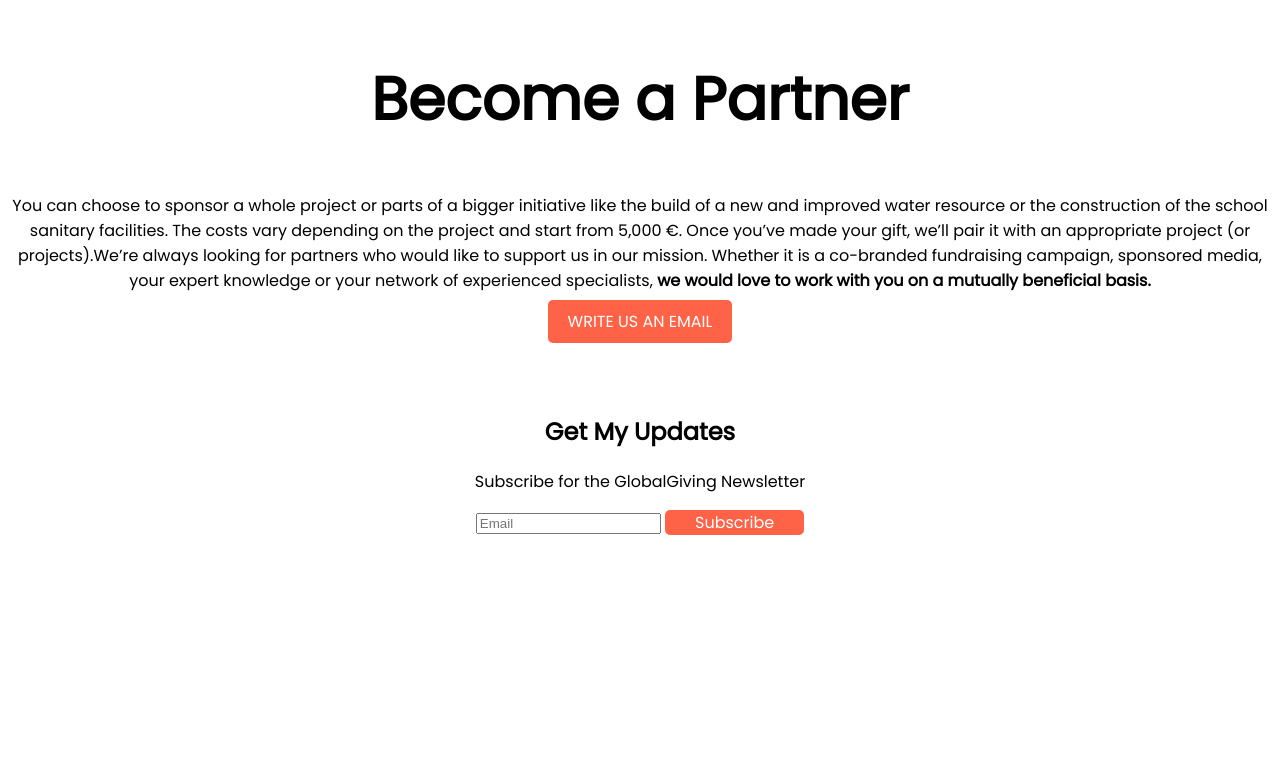
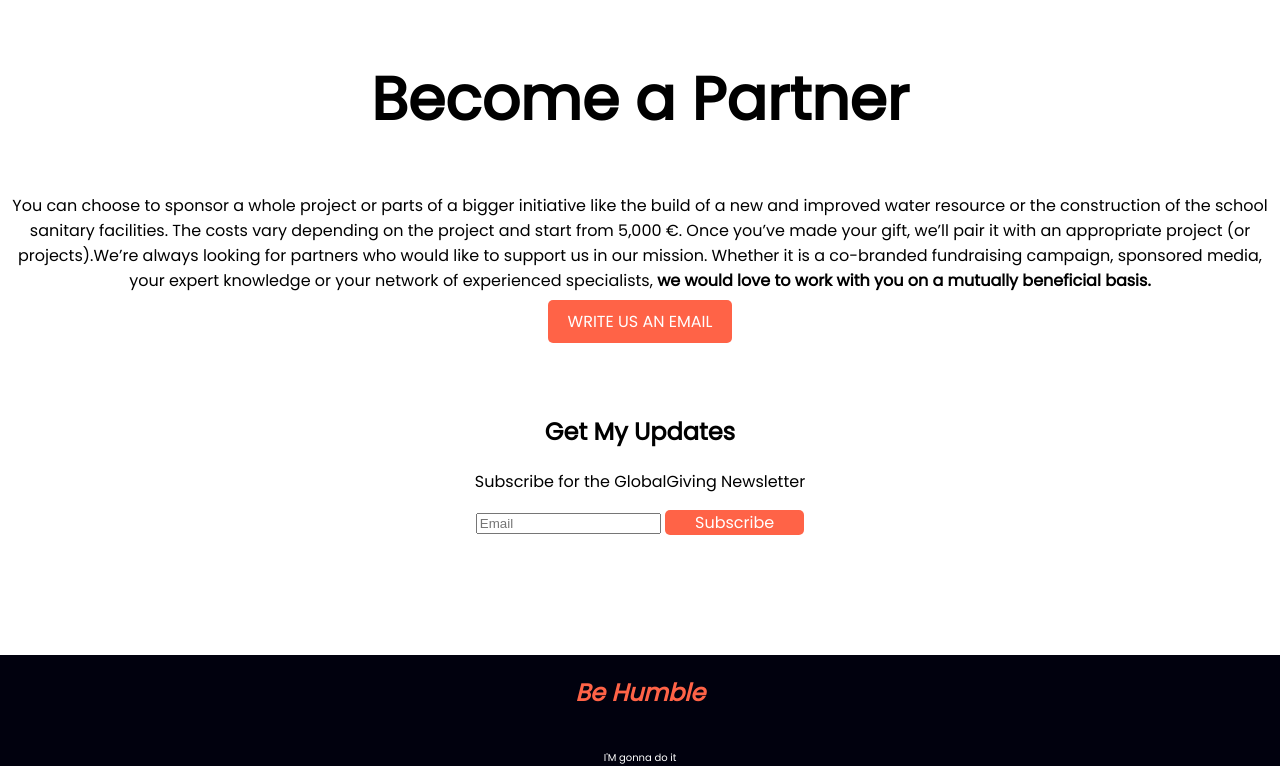
Before and after one commit to baruasb/donate-site-bangladesh, a plain HTML site: page index.html in a window 1280 px wide. Shown: the part 1878-2644 px from the top of the page. Before the commit the page ends 2413 px from the top, so only its background shows below. Drawn offline with Linux system fonts and the light colour scheme.

Commit message:
footer color addeed

```diff
--- a/index.html
+++ b/index.html
@@ -129,5 +129,10 @@
         </div>
 
       </section>
+
+      <section class="footer-section">
+        <h1 class="footer-text-color"><i>Be Humble</i></h1>
+        <footer>I'M gonna do it</footer>
+      </section>
 </body>
 </html>
--- a/style.css
+++ b/style.css
@@ -175,3 +175,19 @@ hr{
 #subscribe-button{
     padding: 1px 30px;
 }
+
+
+.footer-section{
+    background-color: rgb(1, 1, 14);
+    text-align: center;
+    color: white;
+    margin-top: 120px;
+}
+.footer-text-color{
+    color: tomato;
+    padding: 20px;
+    margin-top: 20px;
+}
+footer{
+    font-size: 10px;
+}
```
